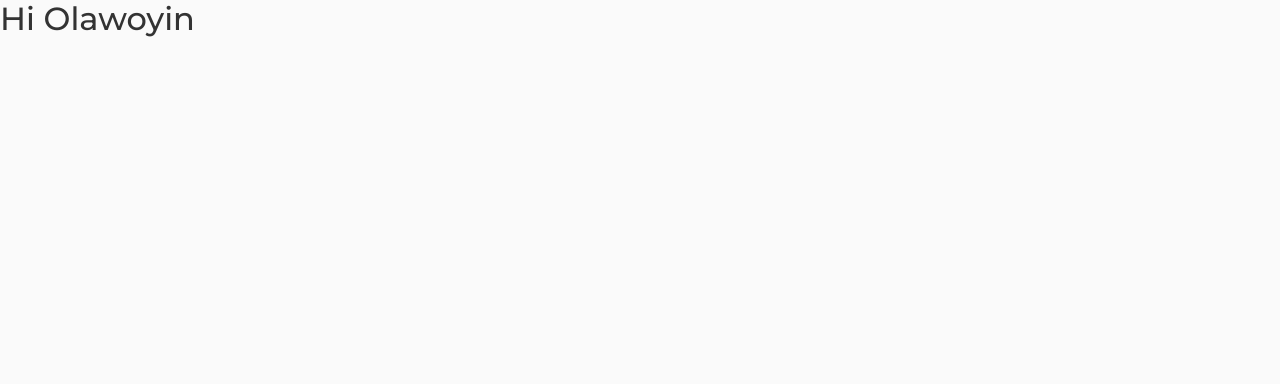
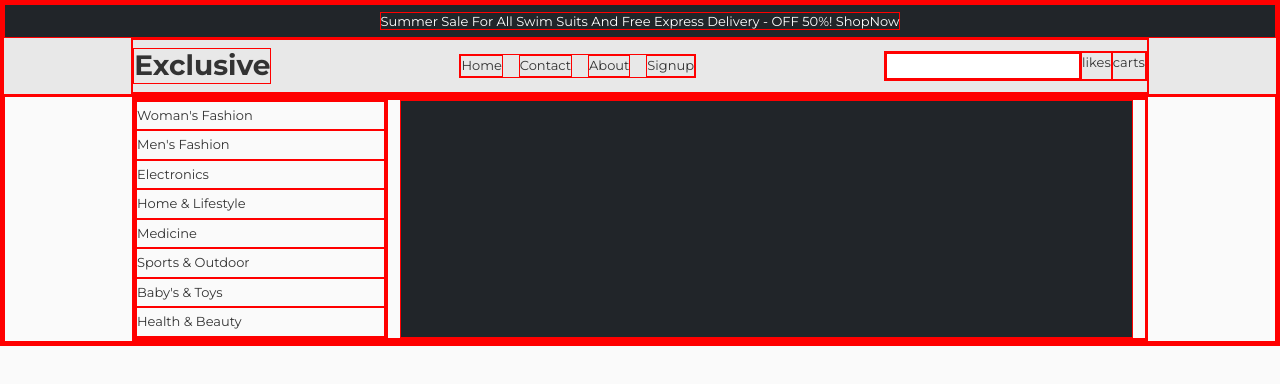
Before and after one commit to Olawoyin1/E-commerce-website, a React (Create React App) app: page / in a window 1280 px wide. Shown: the top 384 px of the page. Built offline with nearby package versions, Linux system fonts and the light colour scheme.

Commit message:
Header completed

```diff
--- a/src/App.css
+++ b/src/App.css
@@ -14,7 +14,7 @@
   list-style-type: none !important;
   text-decoration: none !important;
   font-family: "Poppins", system-ui;
-  /* border: 1px solid red; */
+  border: 1px solid red;
   /* font-family: "poppins"; */
 
   text-decoration: none;
@@ -72,3 +72,16 @@ small{
 .container3 small{
   width: fit-content;
 }
+
+
+
+
+/* ======== HERO SECTION======== */
+.hero .nav-link{
+  display: block !important;
+  padding: 4px 0px;
+}
+
+.hero-banner {
+  height: 100%;
+}
--- a/src/App.js
+++ b/src/App.js
@@ -1,13 +1,35 @@
 import './App.css';
 import "../node_modules/bootstrap/dist/css/bootstrap.css";
 import "../node_modules/bootstrap/dist/js/bootstrap.js";
+import { createBrowserRouter, createRoutesFromElements, Route, RouterProvider } from 'react-router-dom';
+import Home from './Pages/Home.jsx';
+import SharedLayout from './components/SharedLayout.js';
+
+const main = createBrowserRouter(
+  createRoutesFromElements(
+    <Route path="/" element={<SharedLayout />}>
+      <Route index element={<Home />} />
+
+      {/* <Route path="author" element={<Author />} />
+      <Route path="sign-up" element={<Register />} />
+      <Route path="register" element={<Register />} />
+      <Route path="login" element={<Login />} /> */}
+
+      {/* <Route path="posts" element={<BlogLayout />}>
+        <Route
+          index
+          element={
+            <Blog  />
+          }
+        />
+        <Route path=":id" element={<SinglePost />} />
+      </Route> */}
+    </Route>
+  )
+);
 
 function App() {
-  return (
-    <div className="App">
-      <h2>Hi Olawoyin</h2>
-    </div>
-  );
+  return <RouterProvider router={main} />;
 }
 
 export default App;
--- /dev/null
+++ b/src/Pages/Home.jsx
@@ -0,0 +1,12 @@
+import React from 'react'
+import Hero from '../components/Hero'
+
+const Home = () => {
+  return (
+    <div>
+        <Hero />
+    </div>
+  )
+}
+
+export default Home
--- /dev/null
+++ b/src/components/Header.jsx
@@ -0,0 +1,33 @@
+import React from 'react'
+
+const Header = () => {
+  return (
+    <header>
+        <div className="sales p-1 bg-dark text-center">
+            <small className='text-white'>Summer Sale For All Swim Suits And Free Express Delivery - OFF 50%!
+            ShopNow</small>
+        </div>
+        <div className="container2">
+            <nav className='navbar m-0'>
+
+                <h3 className='fw-bold'>Exclusive</h3>
+                <ul className='d-flex align-items-center gap-3 m-0 p-0'>
+                    <li><a className='nav-link' href="/">Home</a></li>
+                    <li><a className='nav-link' href="/contact">Contact</a></li>
+                    <li><a className='nav-link' href="/about">About</a></li>
+                    <li><a className='nav-link' href="/signup">Signup</a></li>
+                </ul>
+                <div className="others d-flex align-item-center ">
+                    <form action="" className='m-0'>
+                        <input type="text" />
+                    </form>
+                    <small>likes</small>
+                    <small>carts</small>
+                </div>
+            </nav>
+        </div>
+    </header>
+  )
+}
+
+export default Header
--- /dev/null
+++ b/src/components/Hero.jsx
@@ -0,0 +1,31 @@
+import React from 'react'
+
+const Hero = () => {
+  return (
+    <section className="hero">
+        <div className="container2">
+            <div className="row m-0">
+                <div className="col-md-3 p-0">
+                    <ul className='p-0 m-0'>
+                        <li><a className='nav-link siderbar-link' href="/">Woman's Fashion</a></li>
+                        <li><a className='nav-link siderbar-link' href="/">Men's Fashion</a></li>
+                        <li><a className='nav-link siderbar-link' href="/">Electronics</a></li>
+                        <li><a className='nav-link siderbar-link' href="/">Home & Lifestyle</a></li>
+                        <li><a className='nav-link siderbar-link' href="/">Medicine</a></li>
+                        <li><a className='nav-link siderbar-link' href="/">Sports & Outdoor</a></li>
+                        <li><a className='nav-link siderbar-link' href="/">Baby's & Toys</a></li>
+                        <li><a className='nav-link siderbar-link' href="/">Health & Beauty</a></li>
+                    </ul>
+                </div>
+                <div className="col-md-9 hero-right">
+                    <div className="hero-banner bg-dark">
+
+                    </div>
+                </div>
+            </div>
+        </div>
+    </section>
+  )
+}
+
+export default Hero
--- /dev/null
+++ b/src/components/SharedLayout.js
@@ -0,0 +1,17 @@
+import React from "react";
+import { Outlet } from "react-router-dom";
+import Header from "./Header";
+
+const SharedLayout = ({ openNav, setOpenNav, modal, setModal }) => {
+  return (
+    <>
+
+
+      <Header />
+      <Outlet />
+      {/* <Footer /> */}
+    </>
+  );
+};
+
+export default SharedLayout;
```
